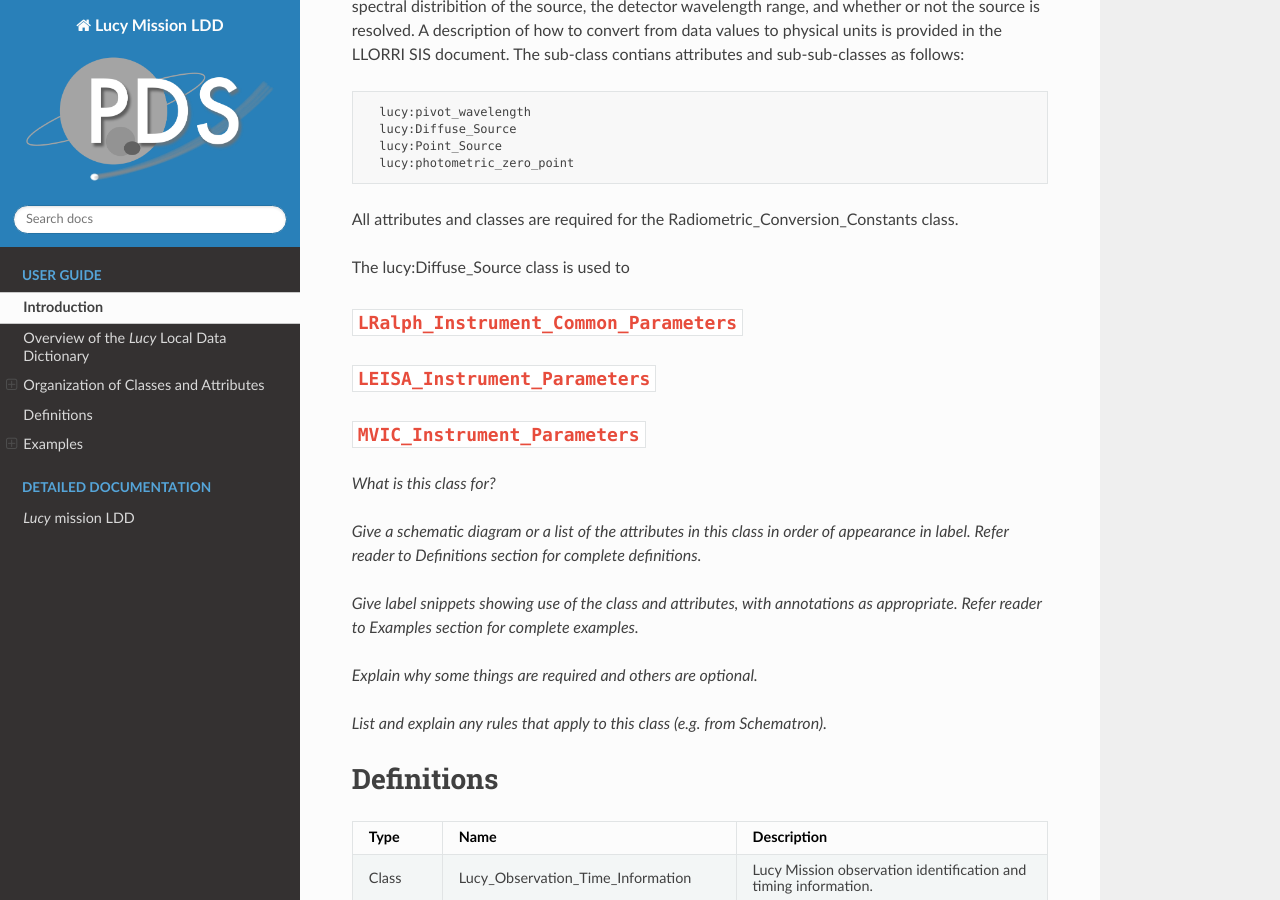
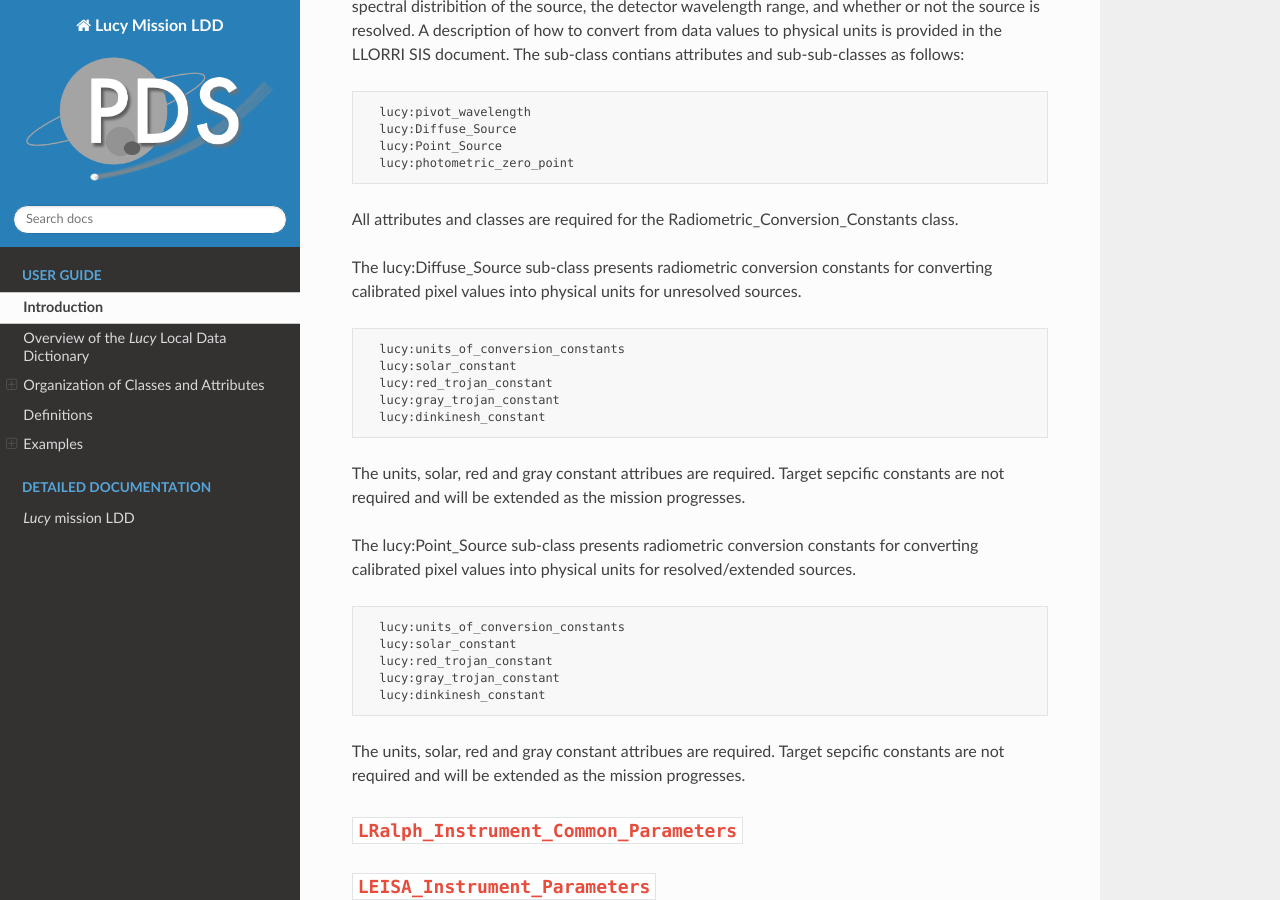
Before and after one commit to pds-data-dictionaries/ldd-lucy, a Sphinx documentation site: the page built from docs/source/user/user-guide.md, in a window 1280 px wide and 900 px high, scrolled down 3075 px. Built offline with Sphinx 7.4.7 and the Read the Docs theme 2.0.0, drawn with Linux system fonts in a browser that asks for light colours.

```diff
--- a/docs/source/user/user-guide.md
+++ b/docs/source/user/user-guide.md
@@ -139,11 +139,29 @@
 
 All attributes and classes are required for the Radiometric_Conversion_Constants class.
 
-The lucy:Diffuse_Source class is used to
+The lucy:Diffuse_Source sub-class presents radiometric conversion constants for converting calibrated pixel
+values into physical units for unresolved sources.
 
+      lucy:units_of_conversion_constants
+      lucy:solar_constant
+      lucy:red_trojan_constant
+      lucy:gray_trojan_constant
+      lucy:dinkinesh_constant
 
+The units, solar, red and gray constant attribues are required. Target sepcific constants are not required and
+will be extended as the mission progresses.
 
+The lucy:Point_Source sub-class presents radiometric conversion constants for converting calibrated pixel
+values into physical units for resolved/extended sources.
 
+      lucy:units_of_conversion_constants
+      lucy:solar_constant
+      lucy:red_trojan_constant
+      lucy:gray_trojan_constant
+      lucy:dinkinesh_constant
+
+The units, solar, red and gray constant attribues are required. Target sepcific constants are not required and
+will be extended as the mission progresses.
 
 ## `LRalph_Instrument_Common_Parameters`
 
```
